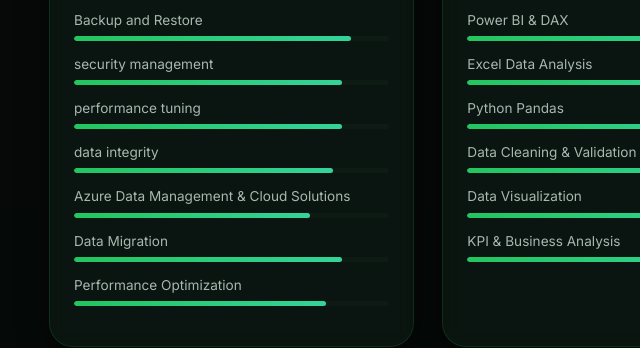
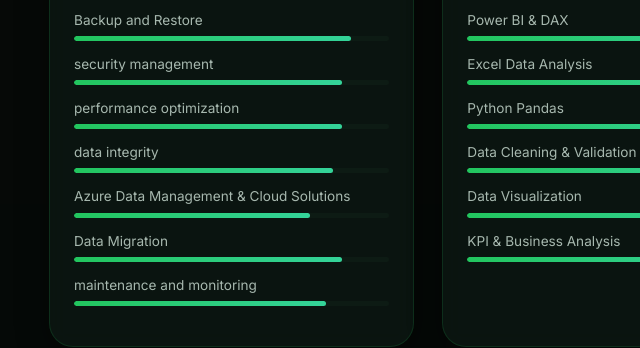
Before and after one commit to samatarabdi289-byte/samatar-portfolio, a plain HTML site: page index.html in a window 1280 px wide. Shown: the part 1829-2177 px from the top of the page, 15-655 px from the left. Drawn offline with Linux system fonts and the light colour scheme.

Commit message:
update website

```diff
--- a/index.html
+++ b/index.html
@@ -1712,7 +1712,7 @@
           </div>
 
           <div class="skill-item">
-            <span>performance tuning</span>
+            <span>performance optimization</span>
             <div class="progress-bar">
               <div class="progress-fill" data-width="85"></div>
             </div>
@@ -1741,7 +1741,7 @@
           </div>
 
           <div class="skill-item">
-            <span>Performance Optimization</span>
+            <span>maintenance and monitoring</span>
             <div class="progress-bar">
               <div class="progress-fill" data-width="80"></div>
             </div>
```
